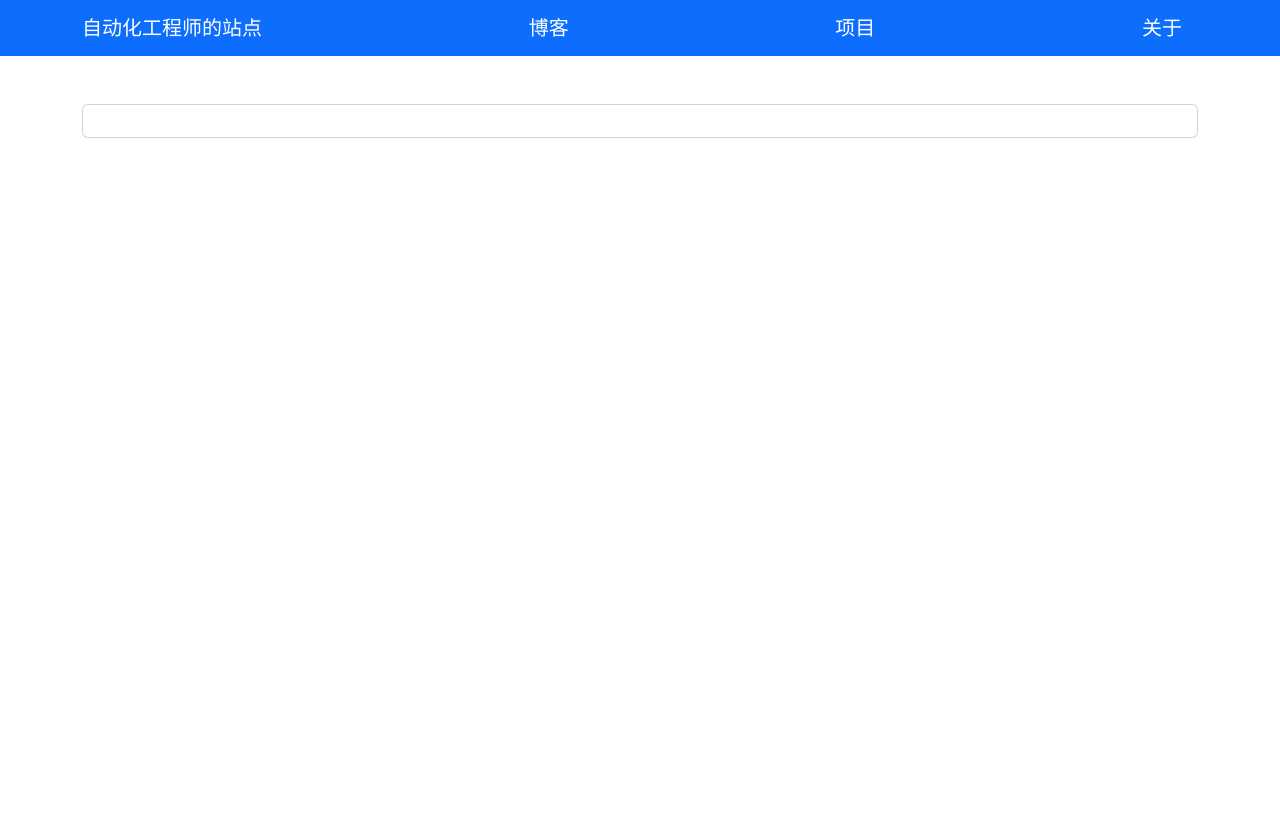
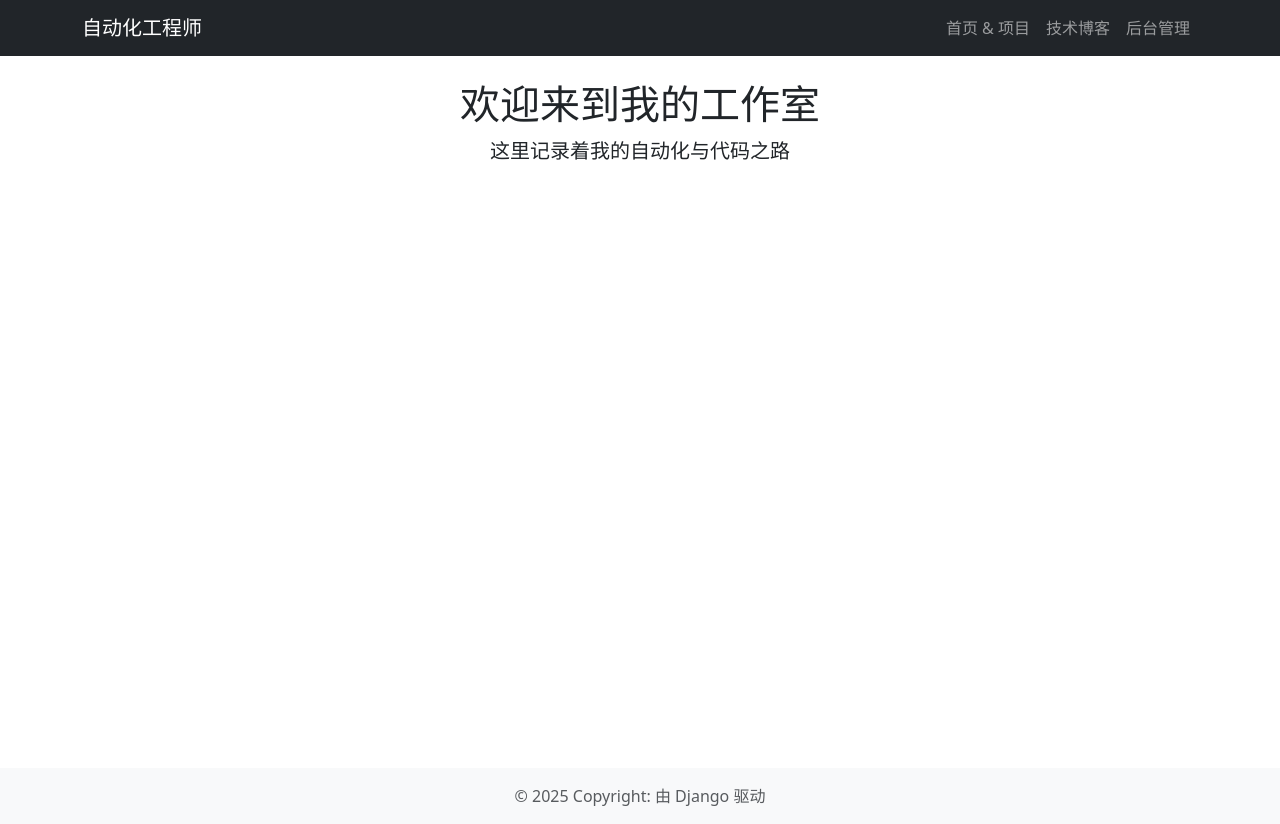
Before and after one commit to xu060525/my_portfolio, a Django app: page / in a window 1280 px wide. Before the commit the page ends 138 px from the top, so only its background shows below. Run offline with Django 5.2, Linux system fonts and the light colour scheme; data that the repository does not hold is empty.

Commit message:
Day 7: 完成模板继承重构与博客系统集成

```diff
--- /dev/null
+++ b/main/templates/main/base.html
@@ -0,0 +1,58 @@
+<!DOCTYPE html>
+<html lang="zh-CN">
+<head>
+    <meta charset="UTF-8">
+    <meta name="viewport" content="width=device-width, initial-scale=1.0">
+
+    <!-- 1. 动态标题块：默认显示"我的个人主页"，子页面可以覆盖它 -->
+    <title>{% block title %}我的个人主页{% endblock %}</title>
+
+    <!-- Bootstrap CSS -->
+    <link href="https://cdn.jsdelivr.net/npm/bootstrap@5.3.0/dist/css/bootstrap.min.css" rel="stylesheet">
+
+    <!-- 2. 额外的 CSS 块：比如博客详情页需要的高亮样式 -->
+    {% block extra_css %}{% endblock %}
+</head>
+<body>
+
+    <!-- === 通用导航栏 === -->
+    <nav class="navbar navbar-expand-lg navbar-dark bg-dark mb-4">
+        <div class="container">
+            <a class="navbar-brand" href="{% url 'home' %}">自动化工程师</a>
+            <button class="navbar-toggler" type="button" data-bs-toggle="collapse" data-bs-target="#navbarNav">
+                <span class="navbar-toggler-icon"></span>
+            </button>
+            <div class="collapse navbar-collapse" id="navbarNav">
+                <ul class="navbar-nav ms-auto">
+                    <li class="nav-item">
+                        <a class="nav-link" href="{% url 'home' %}">首页 & 项目</a>
+                    </li>
+                    <li class="nav-item">
+                        <!-- 注意：这里用了 blog:list 命名空间 -->
+                        <a class="nav-link" href="{% url 'blog:list' %}">技术博客</a>
+                    </li>
+                    <li class="nav-item">
+                        <a class="nav-link" href="/admin/" target="_blank">后台管理</a>
+                    </li>
+                </ul>
+            </div>
+        </div>
+    </nav>
+
+    <!-- === 3. 核心内容块：子页面把内容填在这个坑里 === -->
+    <div class="container" style="min-height: 80vh;">
+        {% block content %}
+        {% endblock %}
+    </div>
+
+    <!-- === 通用页脚 === -->
+    <footer class="bg-light text-center text-lg-start mt-5 py-3">
+        <div class="container text-center text-muted">
+            © 2025 Copyright: 由 Django 驱动
+        </div>
+    </footer>
+
+    <!-- Bootstrap JS -->
+    <script src="https://cdn.jsdelivr.net/npm/bootstrap@5.3.0/dist/js/bootstrap.bundle.min.js"></script>
+</body>
+</html>
--- a/main/templates/main/home.html
+++ b/main/templates/main/home.html
@@ -1,52 +1,33 @@
-<!DOCTYPE html>
-<html lang="zh-CN">
-<head>
-    <meta charset="UTF-8">
-    <title>我的主页</title>
-    <!-- 引入 Bootstrap CSS -->
-     <link rel="stylesheet" href="https://cdn.jsdelivr.net/npm/bootstrap@5.3.0/dist/css/bootstrap.min.css">
-</head>
-<body>
-    <!-- 导航栏 -->
-     <nav class="navbar navbar-dark bg-primary">
-        <div class="container">
-            <a class="navbar-brand" href="#">自动化工程师的站点</a>
-            <a class="navbar-brand" href="#">博客</a>
-            <a class="navbar-brand" href="#">项目</a>
-            <a class="navbar-brand" href="#">关于</a>
+<!-- 继承父模板 -->
+{% extends 'main/base.html' %}
+
+<!-- 覆盖标题块 -->
+{% block title %}项目展示 - 首页{% endblock %}
+
+<!-- 填坑：核心内容 -->
+{% block content %}
+    <div class="row">
+        <div class="col-12 text-center mb-5">
+            <h1>欢迎来到我的工作室</h1>
+            <p class="lead">这里记录着我的自动化与代码之路</p>
         </div>
-     </nav>
+    </div>
 
-    <!-- 主体内容 -->
-     <div class="container mt-5">
-        <div class="card">
-            <div class="card-body">
-                <!-- 项目列表容器 -->
+    <!-- 项目列表 -->
     <div class="row">
         {% for project in projects %}
-                    <div class="col-md-4 mb-4"> <!--每行放3个，底部留空-->
-                        <div class="card h-100"> <!-- h-100 保证卡片高度一致 -->
-
-                            <!-- 必须加 .url 才能获取图片路径 -->
+        <div class="col-md-4 mb-4">
+            <div class="card h-100 shadow-sm">
                 {% if project.image %}
                 <img src="{{ project.image.url }}" class="card-img-top" alt="{{ project.title }}" style="height: 200px; object-fit: cover;">
                 {% endif %}
-
                 <div class="card-body">
                     <h5 class="card-title">{{ project.title }}</h5>
-                                <p class="card-text">{{ project.description|truncatechars:50 }}</p> <!-- 只显示前50个字 -->
-
-                                <a href="{% url 'detail' project.id %}" class="btn btn-primary">查看详情</a>
-                            </div>
-                            <div class="card-footer text-muted">
-                                <small>发布于: {{ project.created_at|date:"Y-m-d" }}</small>
+                    <p class="card-text">{{ project.description|truncatechars:50 }}</p>
+                    <a href="{% url 'detail' project.id %}" class="btn btn-outline-primary">查看详情</a>
                 </div>
             </div>
         </div>
         {% endfor %}
     </div>
-            </div>
-        </div>
-     </div>
-</body>
-</html>
+{% endblock %}
```
Also changed, not shown: blog/templates/blog/detail.html (+8 -17 lines), blog/templates/blog/list.html (+10 -23 lines), main/templates/main/detail.html (+16 -16 lines). Lines whose indentation alone changed are shown as unchanged.
